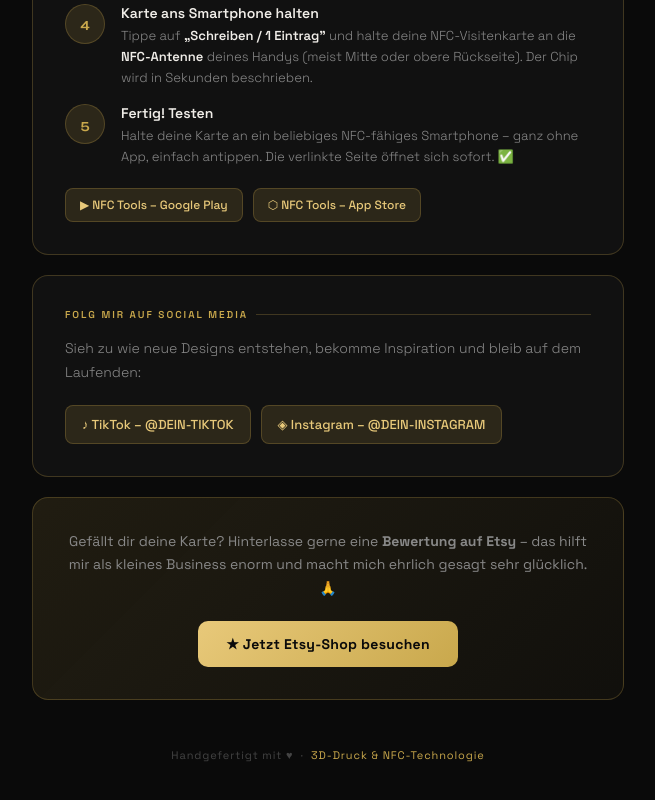
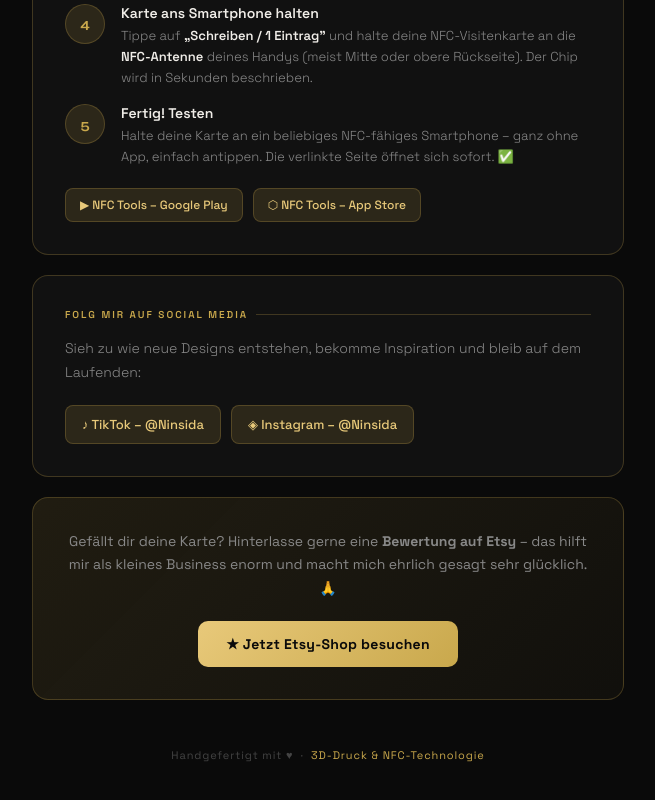
Before and after one commit to Ninsida/nfc-karte, a plain HTML site: page index.html in a window 1280 px wide. Shown: the part 1221-2021 px from the top of the page, without its empty margins (312-967 px from the left). Drawn offline with Linux system fonts and the light colour scheme.

Commit message:
index.html

```diff
--- a/index.html
+++ b/index.html
@@ -417,11 +417,11 @@
       Sieh zu wie neue Designs entstehen, bekomme Inspiration und bleib auf dem Laufenden:
       </p>
     <div class="app-row">
-    <a class="app-badge" href="https://www.tiktok.com/@DEIN-TIKTOK" target="_blank" style="font-size:13px; padding:10px 16px;">
-      ♪ TikTok – @DEIN-TIKTOK
+    <a class="app-badge" href="https://www.tiktok.com/ninsidaa" target="_blank" style="font-size:13px; padding:10px 16px;">
+      ♪ TikTok – @Ninsida
     </a>
-    <a class="app-badge" href="https://www.instagram.com/DEIN-INSTAGRAM" target="_blank" style="font-size:13px; padding:10px 16px;">
-      ◈ Instagram – @DEIN-INSTAGRAM
+    <a class="app-badge" href="https://www.instagram.com/ninsidaa" target="_blank" style="font-size:13px; padding:10px 16px;">
+      ◈ Instagram – @Ninsida
     </a>
     </div>
     </div>
```
